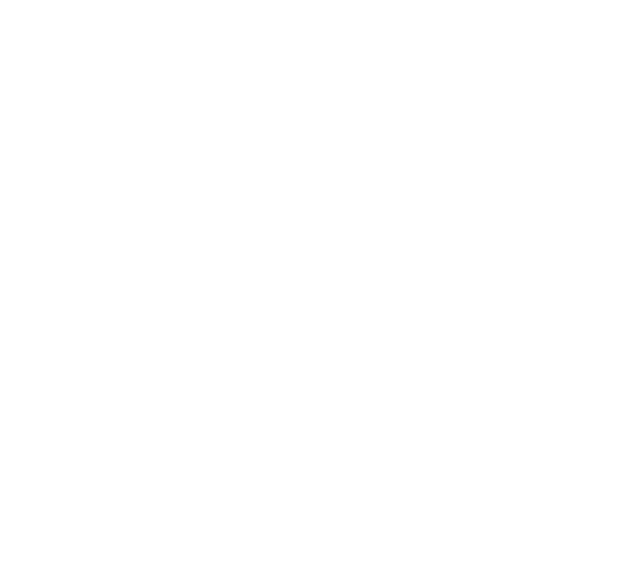
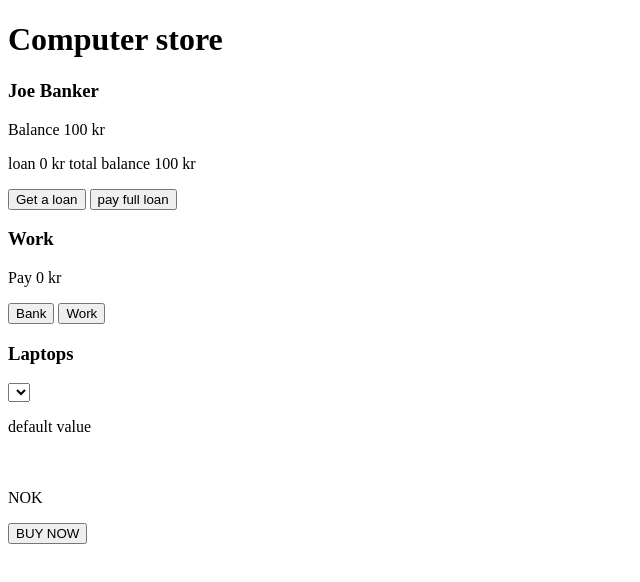
Before and after one commit to Mostafa-Mohammedi/Assignement-1-Computer, a plain HTML site: page index.html in a window 1280 px wide. Shown: the whole page, without its empty margins (0-640 px from the left). Drawn offline with Linux system fonts and the light colour scheme.

Commit message:
added html element for the prosject per the requirement

```diff
--- a/index.html
+++ b/index.html
@@ -6,7 +6,53 @@
     <meta name="viewport" content="width=device-width, initial-scale=1.0">
     <title>Computer store</title>
 </head>
-<body>
+<body class="body">
+    <header class="header">
+        <h1>Computer store</h1>
+    </header>
+    <main class="main">
+        <!-- Bank -->
+        <section class="main-bank-section">
+            <h3>Joe Banker</h3>
+            <p class="paragraph-header"><span>Balance</span> <span id="bank-deposit">100</span> kr</p>
+            <p> loan <span id="loan-bank">0</span> kr total balance <span id="totalBalance">100</span> kr</p>
+            <section class="main-bank-button">
+            <button id="loan">Get a loan</button>
+            <button id="pay-full-loan">pay full loan</button>
+        </section>
+        </section>
 
+        <!-- Work -->
+        <section class="main-work-section">
+            <h3>Work</h3>
+            <p id="paragraph-header">Pay <span id="pay">0</span> kr</p>
+            <section class="main-work-button">
+            <button id="bank">Bank</button>
+            <button id="work">Work</button>
+        </section>
+        </section>
+
+        <!-- Laptop system -->
+        <section class="laptops-section">
+            <h3>Laptops</h3>
+            <select id="get-data-api"></select>
+            <p id="data-output">default value</p>
+        </section>
+    </main>
+    <footer>
+        <!-- Default showe case -->
+        <section class="main-laptops-section">
+            <img src="" id="img">
+            <section class="main-laptops-main-content">
+                <h3 id="laptop-header"></h3>
+                <p id="default"></p>
+            </section>
+            <section class="price-button">
+                <p id="price-paragraph"><span id="price"></span><span> NOK</span></p>
+                <button id="buy">BUY NOW</button>
+            </section>
+        </section>
+    </footer>
+    <script src="javascript.js"></script>
 </body>
 </html>
```
